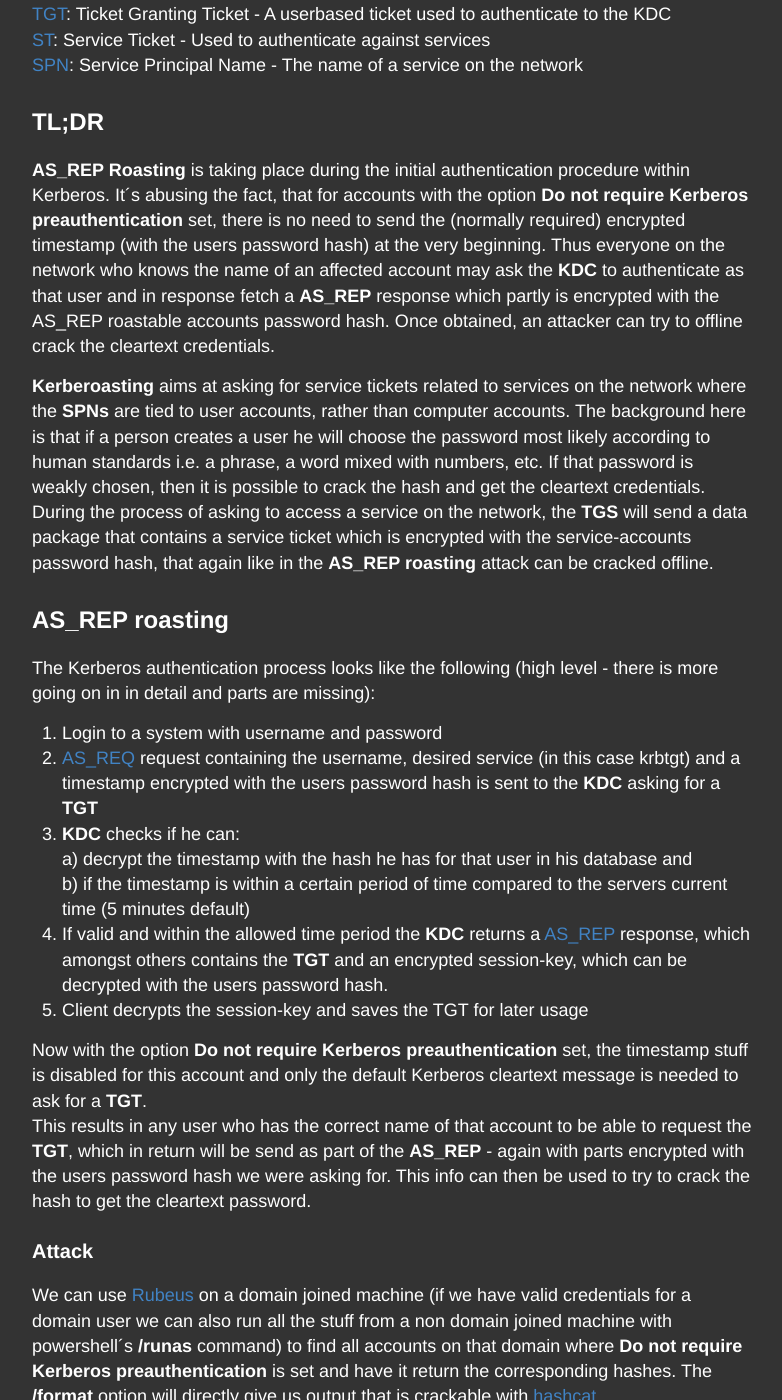
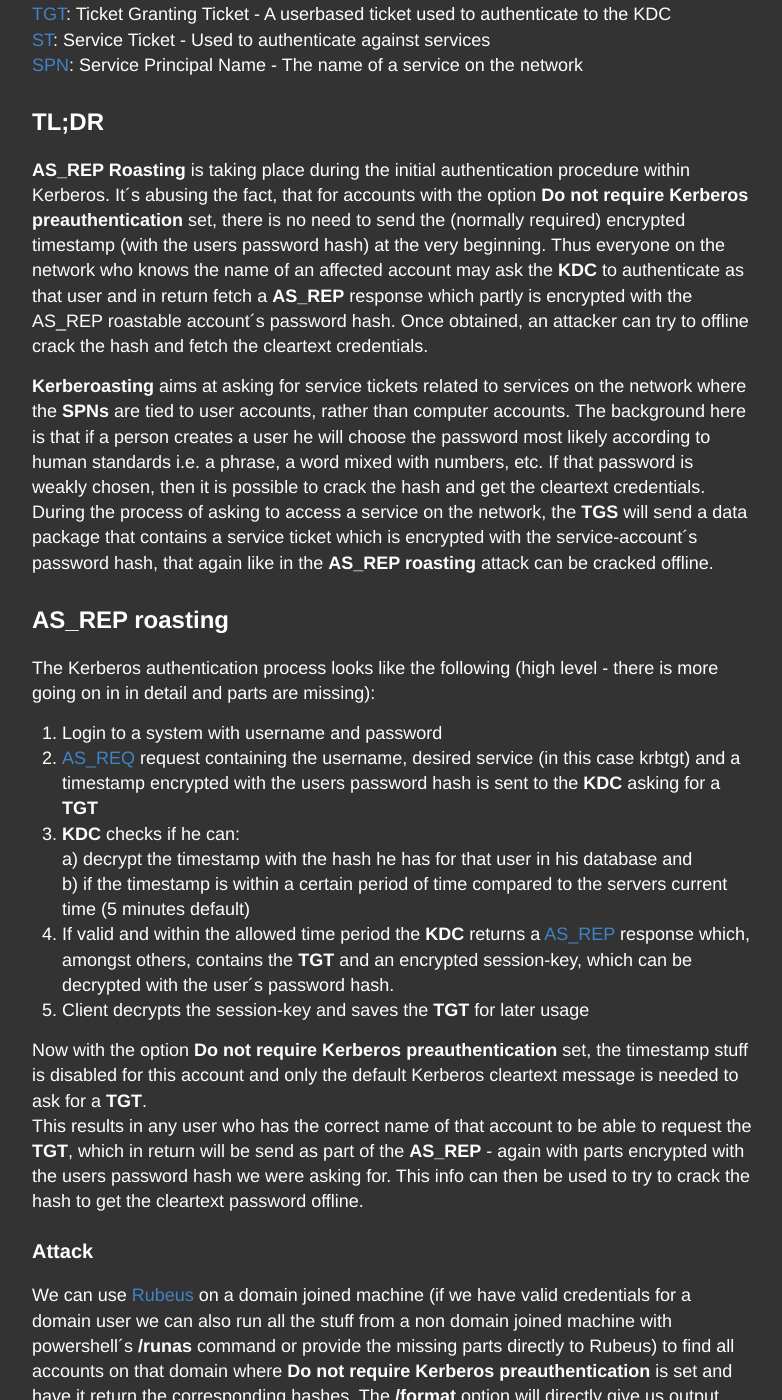
Before and after one commit to LuemmelSec/LuemmelSec.github.io, a Jekyll site: the page built from _posts/2020-12-11-Kerberoasting-VS-AS-REP-Roasting.md, in a window 1280 px wide and 1400 px high, scrolled down 1678 px. Shown: the whole window, without its empty margins (248-1030 px from the left). Built offline with Jekyll 4.4.1, drawn with Linux system fonts in a browser that asks for light colours; some of the changed text lies outside the part shown.

Commit message:
Update 2020-12-11-Kerberoasting-VS-AS-REP-Roasting.md

````diff
--- a/_posts/2020-12-11-Kerberoasting-VS-AS-REP-Roasting.md
+++ b/_posts/2020-12-11-Kerberoasting-VS-AS-REP-Roasting.md
@@ -33,10 +33,10 @@
 
 ## TL;DR
 
-**AS_REP Roasting** is taking place during the initial authentication procedure within Kerberos. It´s abusing the fact, that for accounts with the option **Do not require Kerberos preauthentication** set, there is no need to send the (normally required) encrypted timestamp (with the users password hash) at the very beginning. Thus everyone on the network who knows the name of an affected account may ask the **KDC** to authenticate as that user and in response fetch a **AS_REP** response which partly is encrypted with the AS_REP roastable accounts password hash. Once obtained, an attacker can try to offline crack the cleartext credentials.
+**AS_REP Roasting** is taking place during the initial authentication procedure within Kerberos. It´s abusing the fact, that for accounts with the option **Do not require Kerberos preauthentication** set, there is no need to send the (normally required) encrypted timestamp (with the users password hash) at the very beginning. Thus everyone on the network who knows the name of an affected account may ask the **KDC** to authenticate as that user and in return fetch a **AS_REP** response which partly is encrypted with the AS_REP roastable account´s password hash. Once obtained, an attacker can try to offline crack the hash and fetch the cleartext credentials.
 
 **Kerberoasting** aims at asking for service tickets related to services on the network where the **SPNs** are tied to user accounts, rather than computer accounts. The background here is that if a person creates a user he will choose the password most likely according to human standards i.e. a phrase, a word mixed with numbers, etc. If that password is weakly chosen, then it is possible to crack the hash and get the cleartext credentials.
-During the process of asking to access a service on the network, the **TGS** will send a data package that contains a service ticket which is encrypted with the service-accounts password hash, that again like in the **AS_REP roasting** attack can be cracked offline.
+During the process of asking to access a service on the network, the **TGS** will send a data package that contains a service ticket which is encrypted with the service-account´s password hash, that again like in the **AS_REP roasting** attack can be cracked offline.
 
 
 ## AS_REP roasting
@@ -47,15 +47,15 @@
 3. **KDC** checks if he can:
    a) decrypt the timestamp with the hash he has for that user in his database and
    b) if the timestamp is within a certain period of time compared to the servers current time (5 minutes default)
-4. If valid and within the allowed time period the **KDC** returns a [AS_REP](https://ldapwiki.com/wiki/AS_REP) response, which amongst others contains the **TGT** and an encrypted session-key, which can be decrypted with the users password hash.
-5. Client decrypts the session-key and saves the TGT for later usage
+4. If valid and within the allowed time period the **KDC** returns a [AS_REP](https://ldapwiki.com/wiki/AS_REP) response which, amongst others, contains the **TGT** and an encrypted session-key, which can be decrypted with the user´s password hash.
+5. Client decrypts the session-key and saves the **TGT** for later usage
 
 Now with the option **Do not require Kerberos preauthentication** set, the timestamp stuff is disabled for this account and only the default Kerberos cleartext message is needed to ask for a **TGT**.
-This results in any user who has the correct name of that account to be able to request the **TGT**, which in return will be send as part of the **AS_REP** - again with parts encrypted with the users password hash we were asking for. This info can then be used to try to crack the hash to get the cleartext password.
+This results in any user who has the correct name of that account to be able to request the **TGT**, which in return will be send as part of the **AS_REP** - again with parts encrypted with the users password hash we were asking for. This info can then be used to try to crack the hash to get the cleartext password offline.
 
 ### Attack
 
-We can use [Rubeus](https://github.com/GhostPack/Rubeus) on a domain joined machine (if we have valid credentials for a domain user we can also run all the stuff from a non domain joined machine with powershell´s **/runas** command) to find all accounts on that domain where **Do not require Kerberos preauthentication** is set and have it return the corresponding hashes. The **/format** option will directly give us output that is crackable with [hashcat](https://github.com/hashcat/hashcat).
+We can use [Rubeus](https://github.com/GhostPack/Rubeus) on a domain joined machine (if we have valid credentials for a domain user we can also run all the stuff from a non domain joined machine with powershell´s **/runas** command or provide the missing parts directly to Rubeus) to find all accounts on that domain where **Do not require Kerberos preauthentication** is set and have it return the corresponding hashes. The **/format** option will directly give us output that is crackable with [hashcat](https://github.com/hashcat/hashcat).
 
 ```powershell
 Rubeus.exe asreproast /format:hashcat
@@ -70,7 +70,7 @@
 
 ### Mitigation
 
-To check which accounts in you environment have pre-authentication disabled, you can use the following powershell cmdlet, which is available when having the [RSAT](https://www.microsoft.com/en-us/download/details.aspx?id=45520) tools installed (this works on Windows 10 1809):
+To check which accounts in you environment have pre-authentication disabled, you can use the following powershell cmdlet, which is available when having the [RSAT](https://www.microsoft.com/en-us/download/details.aspx?id=45520) tools installed. The following works from Windows 10 1809 onwards:
 
 ```powershell
 Add-WindowsCapability –online –Name “Rsat.ActiveDirectory.DS-LDS.Tools~~~~0.0.1.0”
@@ -98,13 +98,16 @@
 The flow is as follows (involving the steps from the AS_REP roasting section):
 1. With a valid **TGT** a [TGS_REQ](https://ldapwiki.com/wiki/TGS_REQ) request is send to the **TGS**
 2. The **TGS** checks if the **SPN** is valid, opens the **TGT** and does some additional tests to it
-3. If everything is okay it generates a **ST**. Then it encrypts the **ST** with the service-accounts password hash and sends it back to the client as part of the [TGS_REP](https://ldapwiki.com/wiki/TGS_REP) response
+3. If everything is okay it generates a **ST**. Then it encrypts the **ST** with the service-account´s password hash and sends it back to the client as part of the [TGS_REP](https://ldapwiki.com/wiki/TGS_REP) response
 4. The client receives the response, extracts the **ST** and can forward it to the desired service to access it
 
 The problem here lies in the fact, that the **ST** is encrypted with the password hash of the **SPNs** account, and that by design everyone inside the domain may request a ticket for that service.
 The attacker can intercept or extract the ticket from memory, and crack the hash offline.
+According attacks can be performed even from non domain joined machines, as long as valid credentials for one user were obtained.
 
 ### Attack
+
+All described scenarios were performed from a domain joined machine. But there are ways and commandline-arguments for all the tools to be run from non domain joined systems.
 
 [Rubeus](https://github.com/GhostPack/Rubeus), [mimikatz](https://github.com/gentilkiwi/mimikatz) or [PowerView](https://github.com/PowerShellMafia/PowerSploit/blob/master/Recon/PowerView.ps1) can be used to fetch the tickets and extract the hashes for offline cracking.
 
@@ -156,20 +159,22 @@
 
 ### Mitigation
 
-Check which accounts in your environment are affected with PowerView´s Get-DomainUser cmdlet as explained above.
+Check which accounts in your environment are affected with PowerView´s **Get-DomainUser** cmdlet as explained above.
 If the **SPN** needs to be tied to a user rather than a computer account, make sure to make the password long and complex.
 
 ## Conclusion
 
-**AS_REP roasting** is taking place at the very beginning of the Kerberos authentication procedure. An attacker would only need physical access to the network, but would also have to know the principal name of the account he want´s to ask a TGT for. The option **Do not require Kerberos preauthentication** for the object needs to be set and as such is less likely to be found during an assessment nowadays.
+**AS_REP roasting** is taking place at the very beginning of the Kerberos authentication procedure. An attacker would only need physical access to the network, but would also have to know the principal name (user name) of the account he wants to ask a **TGT** for. The option **Do not require Kerberos preauthentication** for the object needs to be set and as such is less likely to be found during an assessment nowadays.
 
-**Kerberoasting** is abusing a legit function inside an environment that makes use of Kerberos. The problem is that the service tickets are encrypted with the hash of the **SPNs** account and every account of the Active Directory can request such a ticket. If the password is weak an attacker will most likely be able to crack it. An attacker only needs to retrieve a valid user account and credentials.
+**Kerberoasting** is abusing a legit function inside an environment that makes use of Kerberos. The problem is that the service tickets are encrypted with the hash of the **SPNs** account and every account of the Active Directory can request such a ticket. If the password is weak an attacker will most likely be able to crack it. He therefore only needs to retrieve a valid user account and credentials.
 
 
 So that´s it, a rather small blog-post about two Active Directory attack methods. I hope you liked it.
 If you think that I made mistakes, that parts are still unclear or you are missing things, please feel free to hit me up on [twitter](https://twitter.com/theluemmel).
 
+
 Special thanks to my awesome colleagues [S3cur3Th1sSh1t](https://twitter.com/ShitSecure) and [0x23353435](https://twitter.com/0x23353435) for their input and support.
+
 
 I also want to thank the people who already did all the thinking and who wrote down and shared their knowledge:
 [Aidan Preston](https://twitter.com/m0chan98)
````
Also changed, not shown: other parts of _posts/2020-12-11-Kerberoasting-VS-AS-REP-Roasting.md (+3 -3 lines).
